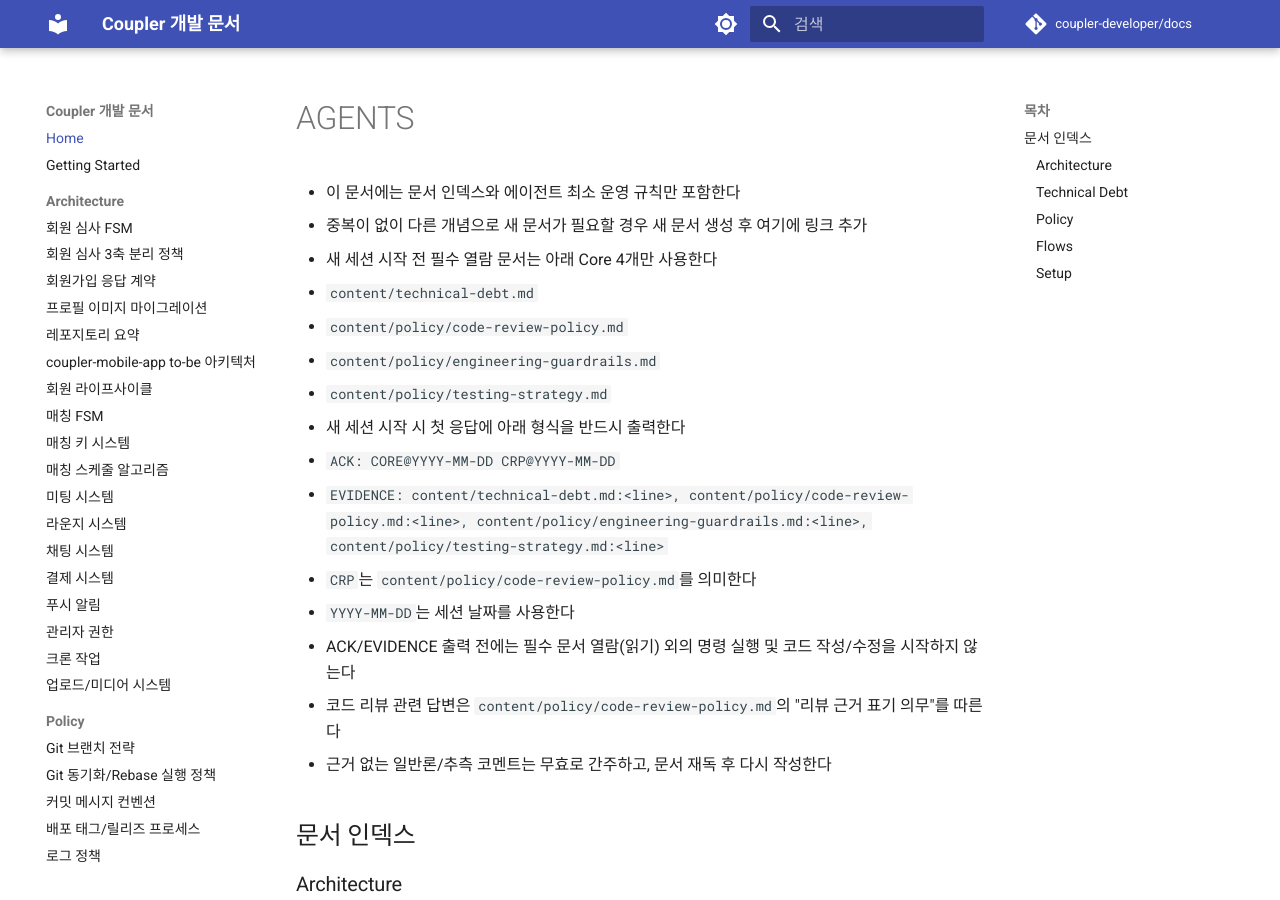
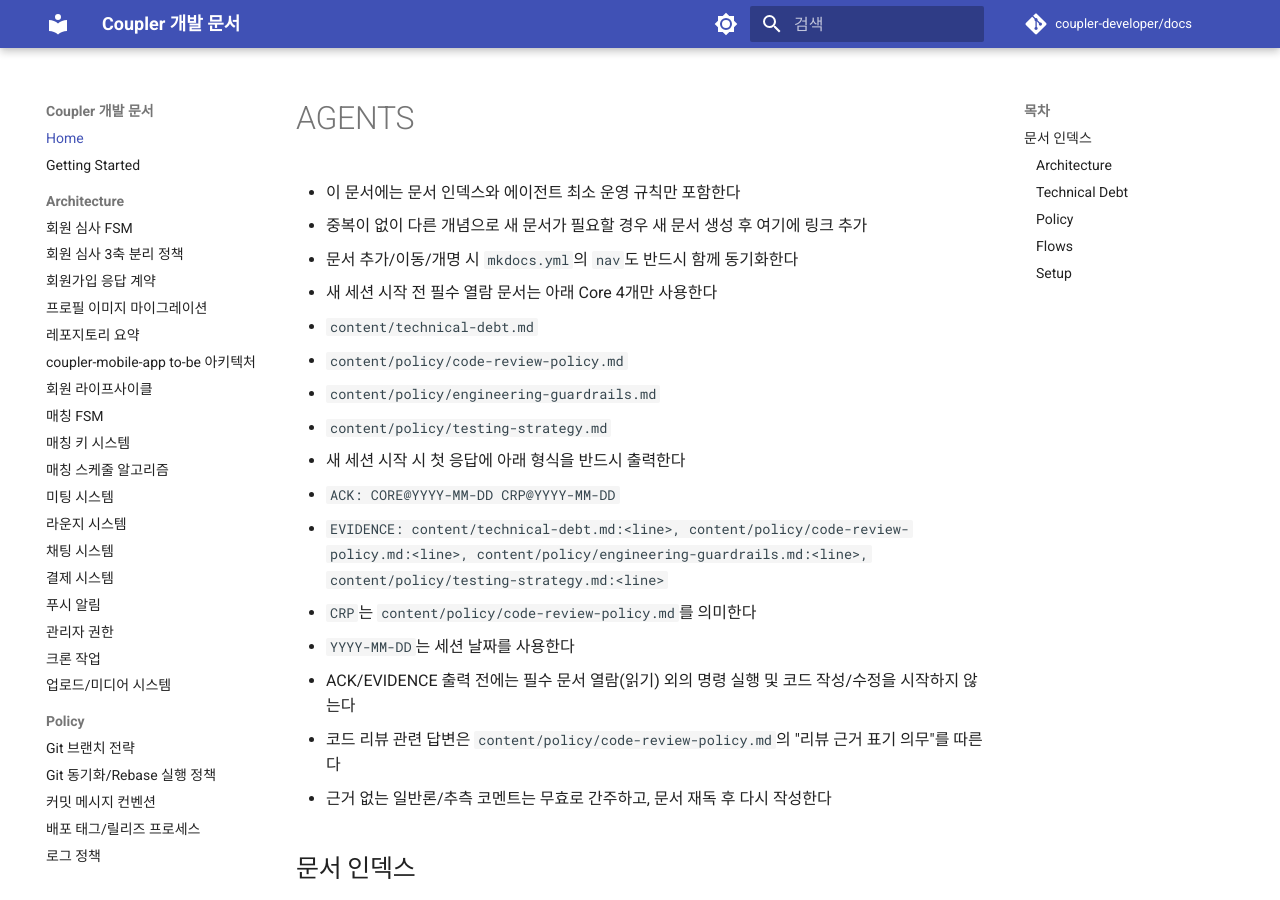
Before and after one commit to coupler-developer/docs, an MkDocs documentation site: the page built from content/AGENTS.md, in a window 1280 px wide and 900 px high. Built offline with MkDocs 1.6.1 and Material for MkDocs 9.7.7, drawn with Linux system fonts in a browser that asks for light colours; comment, search, counter and statistics services are not loaded.

Commit message:
docs: 문서 편집시 nav 고려하도록 지침 추가
Signed-off-by: zmrdltl <meenseek5929@naver.com>

```diff
--- a/content/AGENTS.md
+++ b/content/AGENTS.md
@@ -2,6 +2,7 @@
 
 - 이 문서에는 문서 인덱스와 에이전트 최소 운영 규칙만 포함한다
 - 중복이 없이 다른 개념으로 새 문서가 필요할 경우 새 문서 생성 후 여기에 링크 추가
+- 문서 추가/이동/개명 시 `mkdocs.yml`의 `nav`도 반드시 함께 동기화한다
 - 새 세션 시작 전 필수 열람 문서는 아래 Core 4개만 사용한다
   - `content/technical-debt.md`
   - `content/policy/code-review-policy.md`
```
